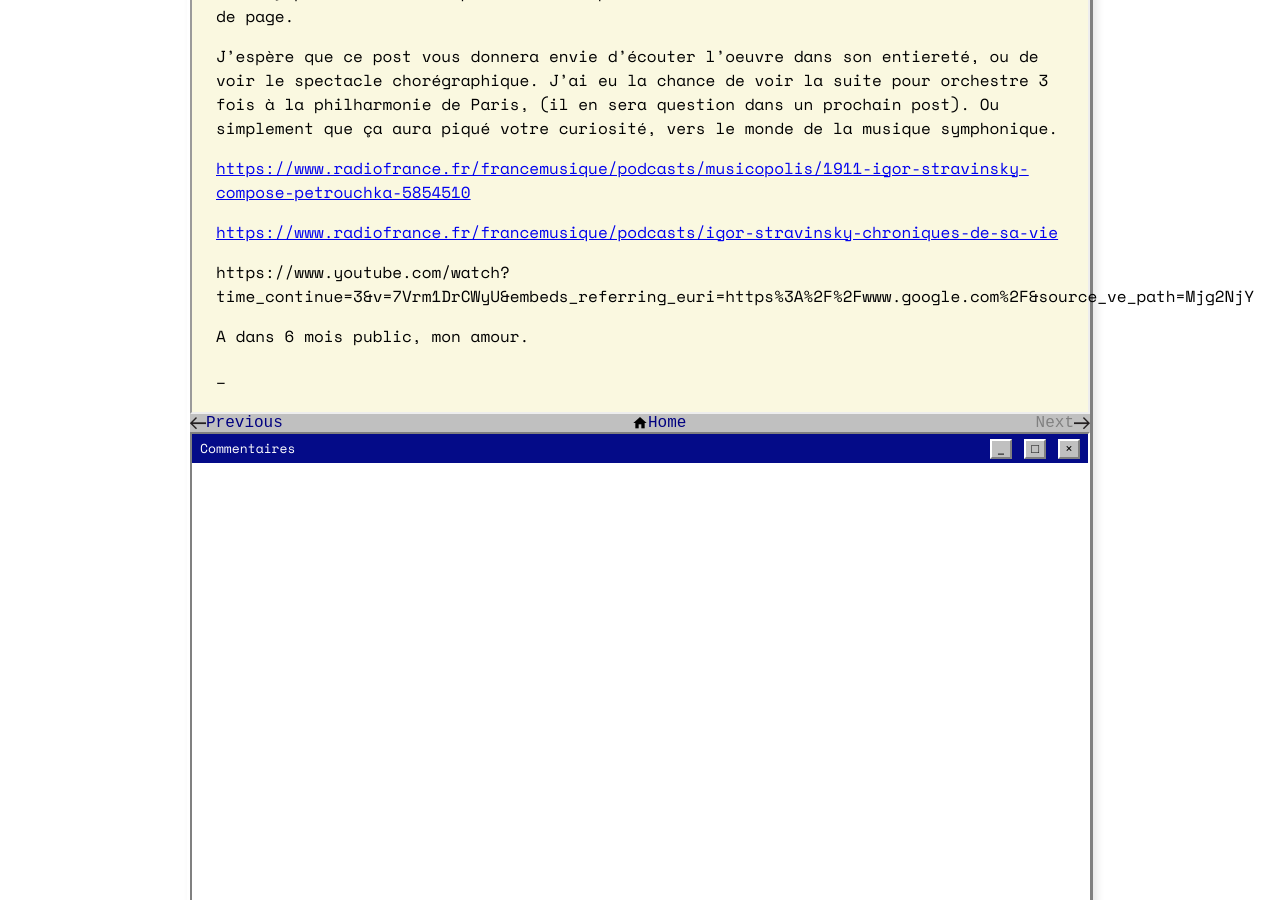
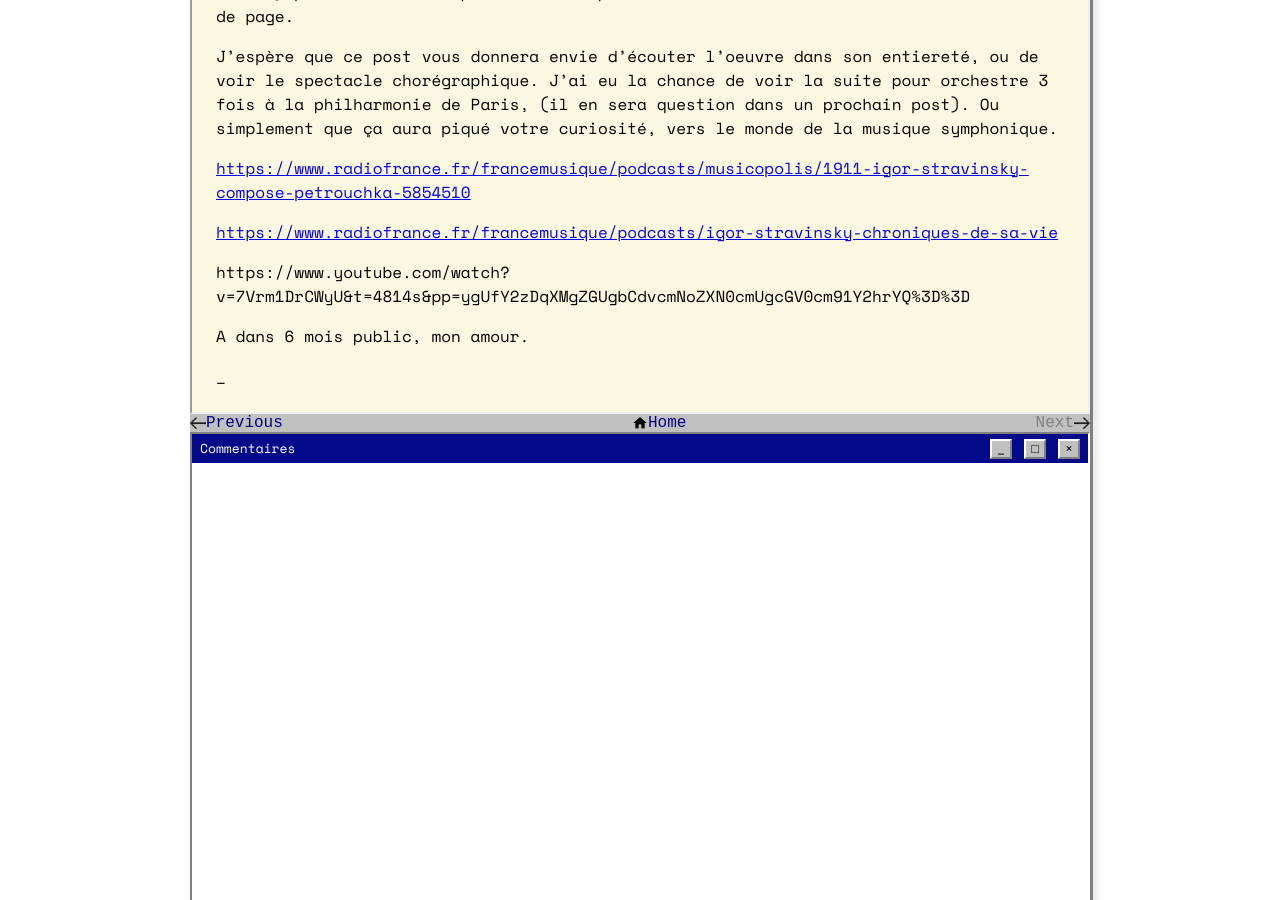
Before and after one commit to 3imaginaryboys3/3imaginaryboys3.github.io, a Jekyll site: the page built from _posts/2025-10-12-post-2-no-petrouchka-d-igor-stravinsky.md, in a window 1280 px wide and 900 px high, scrolled down 5457 px. Built offline with Jekyll 4.4.1, drawn with Linux system fonts in a browser that asks for light colours; some web fonts are replaced; comment, search, counter and statistics services are not loaded; part of the change alters nothing that is shown.

Commit message:
Create 2025-10-12-post-2-no-petrouchka-d-igor-stravinsky.md

```diff
--- a/_posts/2025-10-12-post-2-no-petrouchka-d-igor-stravinsky.md
+++ b/_posts/2025-10-12-post-2-no-petrouchka-d-igor-stravinsky.md
@@ -82,7 +82,7 @@ J'espère que ce post vous donnera envie d'écouter l'oeuvre dans son entiereté
 
 <https://www.radiofrance.fr/francemusique/podcasts/igor-stravinsky-chroniques-de-sa-vie>
 
-https://www.youtube.com/watch?time_continue=3&v=7Vrm1DrCWyU&embeds_referring_euri=https%3A%2F%2Fwww.google.com%2F&source_ve_path=Mjg2NjY
+https://www.youtube.com/watch?v=7Vrm1DrCWyU&t=4814s&pp=ygUfY2zDqXMgZGUgbCdvcmNoZXN0cmUgcGV0cm91Y2hrYQ%3D%3D
 
 
 
```
